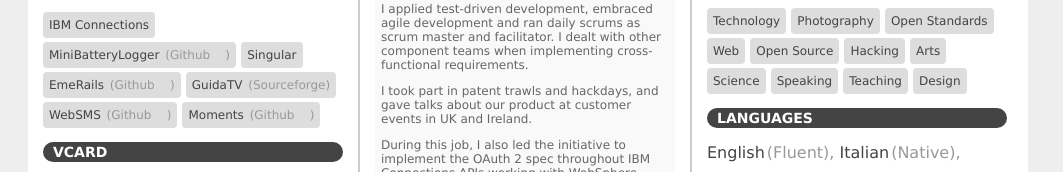
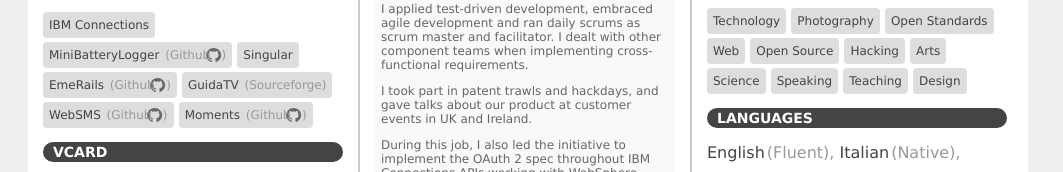
Before and after one commit to claudiopro/resume, a plain HTML site: page resume.html in a window 1280 px wide. Shown: the part 1005-1177 px from the top of the page, without its empty margins (0-1063 px from the left). Drawn offline with Linux system fonts and the light colour scheme.

Commit message:
Fix github icon

```diff
--- a/resume.css
+++ b/resume.css
@@ -164,7 +164,7 @@
 }
 ul.projects li a.github:before {
 background: url("github.png") transparent no-repeat 90% center;
-content: "(Github\A0\A0\A0\A0)";
+content: "(Github\A0\A0\A0)";
 }
 ul.projects li.last {
 clear: both;
```
Also changed, not shown: github.png (added).
